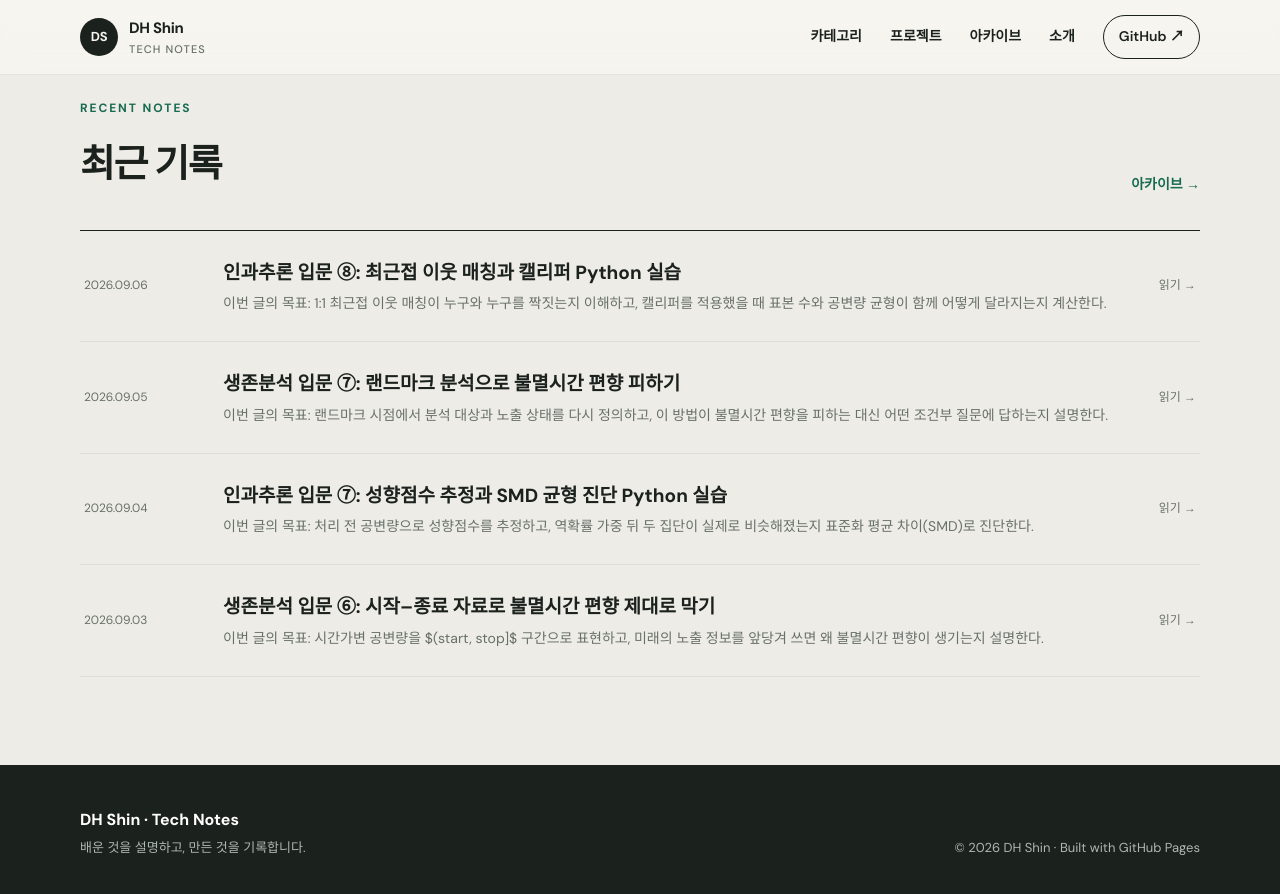
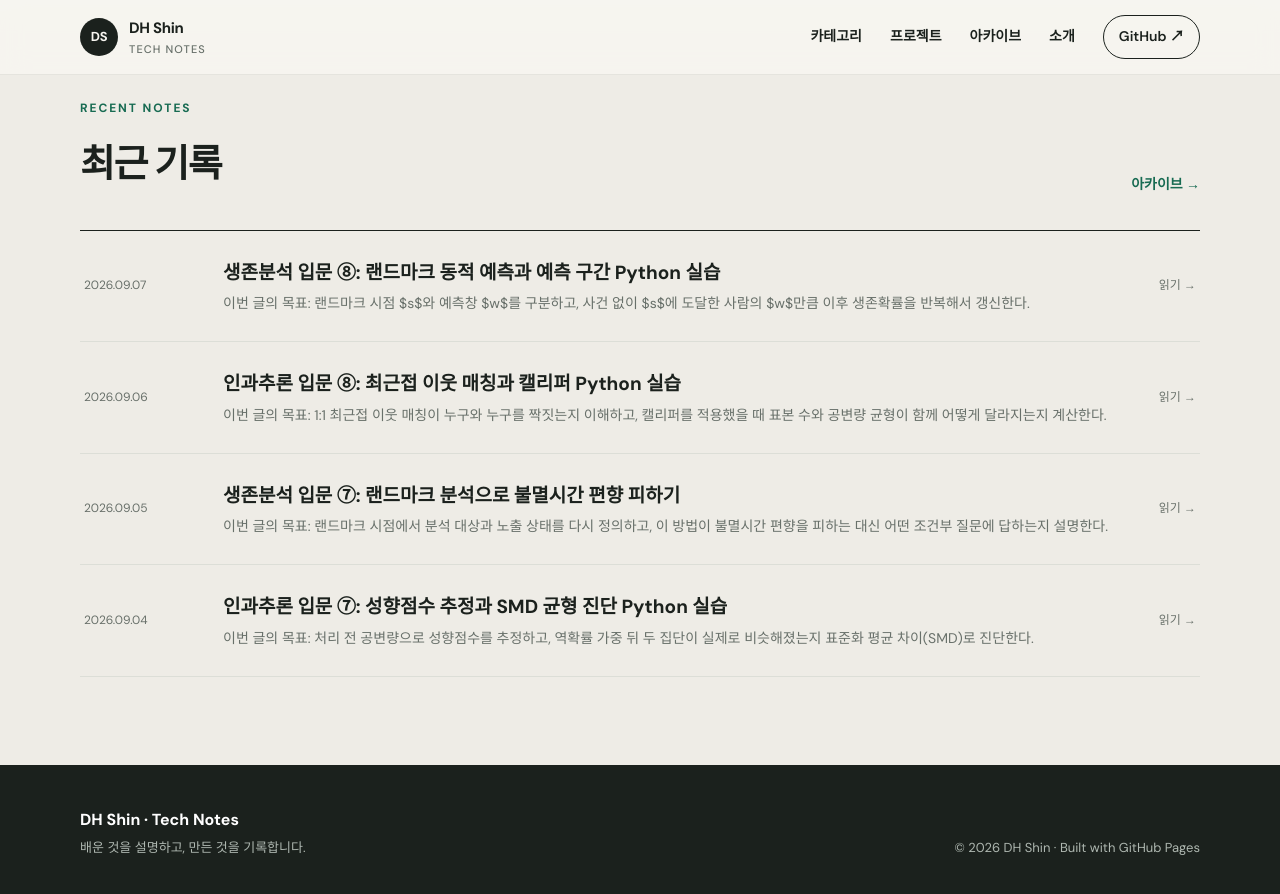
Before and after one commit to dhshin96/dhshin96.github.io, a Jekyll site: the page built from index.html, in a window 1280 px wide and 900 px high, scrolled down 1354 px. Shown: the top 894 px of the window. Built offline with Jekyll 4.4.1, drawn with Linux system fonts in a browser that asks for light colours; some of the changed lines change nothing that is shown.

Commit message:
Add dynamic landmark survival prediction lesson

````diff
--- a/_posts/2026-09-05-survival-landmark-analysis.md
+++ b/_posts/2026-09-05-survival-landmark-analysis.md
@@ -160,7 +160,7 @@
 
 ## 다음 글
 
-다음 글에서는 **여러 랜드마크 시점에서 생존예측을 갱신하는 동적 예측**과 예측 시점·예측 구간을 구분하는 법을 살펴본다.
+다음 글인 [생존분석 입문 ⑧: 랜드마크 동적 예측과 예측 구간 Python 실습]({{ '/posts/survival-dynamic-landmark-prediction/' | relative_url }})에서는 여러 랜드마크 시점에서 생존예측을 갱신하고, 예측 시점과 예측 구간을 구분하는 법을 살펴본다.
 
 ## 참고 자료
 
--- /dev/null
+++ b/_posts/2026-09-07-survival-dynamic-landmark-prediction.md
@@ -0,0 +1,149 @@
+---
+title: "생존분석 입문 ⑧: 랜드마크 동적 예측과 예측 구간 Python 실습"
+date: 2026-09-07 09:00:00 +0900
+categories: [기반 지식, 학습과 모델링]
+tags: [생존분석, 동적-예측, 랜드마크-분석, 조건부-생존, Kaplan-Meier, Python]
+description: "추적 중 살아 있는 대상의 정보를 기준으로 미래 생존확률을 다시 계산하는 원리를 배웁니다. 세 예측 시점의 조건부 Kaplan–Meier 값을 손계산과 Python으로 재현합니다."
+reading_time: 12
+series: "처음 시작하는 생존분석"
+level: "입문"
+math: true
+---
+
+> **이번 글의 목표:** 랜드마크 시점 $s$와 예측창 $w$를 구분하고, 사건 없이 $s$에 도달한 사람의 $w$만큼 이후 생존확률을 반복해서 갱신한다.
+
+8명의 합성 자료에서 4시간 단위 생존확률을 세 번 계산했다. 시간 2에서 시간 6까지의 예측은 0.750, 시간 4에서 시간 8까지는 0.514, 시간 6에서 시간 10까지는 0.300이었다. 같은 사람을 처음부터 끝까지 한 번 예측한 결과가 아니다. 매 시점에 아직 사건 없이 남은 사람만 새 출발선에 세우고, **지금부터 같은 길이의 미래**를 다시 물은 결과다.
+
+## 1. 동적 예측은 질문의 시계를 앞으로 옮긴다
+
+기준시점의 나이와 검사값만으로 만든 예측은 추적 중 새로 생긴 정보를 반영하지 못한다. 반면 동적 예측은 대상이 시간 $s$까지 사건 없이 도달했다는 사실과 그때까지 관측된 정보를 사용해 미래 위험을 갱신한다. 오늘은 공변량 없이 위험집합만 갱신하는 가장 단순한 형태부터 계산한다.
+
+직전 글에서 [한 랜드마크 시점에 표본과 집단을 다시 정의하는 이유]({{ '/posts/survival-landmark-analysis/' | relative_url }})를 배웠다. 그 글은 시간 4의 한 장면을 비교했다. 이번에는 $s=2,4,6$으로 장면을 옮기며 같은 계산을 반복한다. 각 장면에서 사건이 이미 발생한 사람은 제외하고, 아직 위험집합에 남은 사람만 미래 예측의 대상이 된다.
+
+여기서 두 시간을 섞지 않아야 한다.
+
+- **예측 시점 $s$:** 지금까지의 정보를 끊어 보는 랜드마크
+- **예측창 $w$:** 지금부터 얼마나 먼 미래까지 볼지 정한 길이
+- **예측 끝점 $s+w$:** 실제로 생존 여부를 묻는 달력상의 시점
+
+$s=4$, $w=4$라면 “시간 4까지 사건 없이 남은 사람이 시간 8까지도 사건 없이 지낼 확률”을 묻는다. $s$만 6으로 옮기고 $w=4$를 유지하면 끝점은 10이 된다. 서로 다른 달력 구간을 비교한다는 점이 핵심이다.
+
+## 2. 조건부 Kaplan–Meier로 첫 동적 예측 만들기
+
+대상 $i$의 사건 또는 검열 시간을 $T_i$, 사건 표시를 $\Delta_i$라 하자. 랜드마크 $s$에서 $T_i>s$인 대상만 남긴다. 이후 사건 시점 $t_j$의 직전 위험집합 크기를 $n_j(s)$, 사건 수를 $d_j$라 하면 다음 확률을 계산할 수 있다.
+
+$$
+\widehat S(s+w\mid T>s)
+=\prod_{s<t_j\le s+w}
+\left(1-\frac{d_j}{n_j(s)}\right)
+$$
+
+이 식은 시간 $s$까지 생존했다는 조건 아래 $s+w$까지 생존할 확률이다. 위험은 $1-\widehat S$로 바꿀 수 있다. 과거 사건은 곱에 들어가지 않고, $s$ 이후의 검열 대상은 검열 시점 전까지만 위험집합에 기여한다. 따라서 매 랜드마크에서 자료를 자르는 규칙과 [Kaplan–Meier의 위험집합 곱셈]({{ '/posts/km-curve-logrank/' | relative_url }})이 정확히 이어진다.
+
+<figure class="study-figure">
+  <img src="{{ '/assets/images/survival-analysis/dynamic-landmark-prediction-windows.svg' | relative_url }}" alt="시간 2, 4, 6을 각각 랜드마크로 삼고 길이 4의 예측창을 시간 6, 8, 10까지 이동시키며 조건부 생존확률을 갱신하는 세 개의 시간선">
+  <figcaption>그림 1. 예측창 길이 $w=4$는 같지만 랜드마크 $s$가 이동하면 위험집합과 끝점 $s+w$가 함께 달라진다.</figcaption>
+</figure>
+
+## 3. 시간 4에서 작은 손계산 해보기
+
+8명의 관측시간은 A부터 H까지 각각 3, 5, 6, 7, 8, 9, 10, 10이다. A, B, D, E, G는 사건이고 C, F, H는 검열이다. 시간 4에는 시간 3에 사건을 겪은 A를 제외한 7명이 남는다.
+
+시간 5에 B의 사건이 발생할 때 위험집합은 7명이다. 생존확률은 $1-1/7=6/7$이 된다. 시간 6의 C는 검열이므로 계단이 내려가지는 않지만 그 뒤 위험집합에서는 빠진다. 시간 7에는 5명 중 D에게 사건이 발생하고, 시간 8에는 4명 중 E에게 사건이 발생한다.
+
+$$
+\widehat S(8\mid T>4)
+=\left(1-\frac17\right)
+ \left(1-\frac15\right)
+ \left(1-\frac14\right)
+=\frac{18}{35}=0.514
+$$
+
+따라서 시간 4에 살아 있는 대상의 다음 4시간 사건 위험은 $1-0.514=0.486$이다. 시간 6의 검열을 사건처럼 세면 안 되고, 위험집합에서도 끝까지 남겨 두면 안 된다. 이 두 규칙이 손계산과 코드에서 같아야 한다.
+
+## 4. Python으로 세 랜드마크를 갱신하기
+
+아래 코드는 Python 표준 라이브러리만 사용한다. 사건과 검열이 같은 시점에 있으면 그 시점 직전에는 둘 다 위험집합에 있으므로 사건 확률을 먼저 계산한 뒤 다음 시점으로 넘어간다.
+
+```python
+records = [
+    ("A", 3, 1), ("B", 5, 1), ("C", 6, 0), ("D", 7, 1),
+    ("E", 8, 1), ("F", 9, 0), ("G", 10, 1), ("H", 10, 0),
+]
+
+
+def landmark_km(data, landmark, window):
+    horizon = landmark + window
+    eligible = [(i, t, e) for i, t, e in data if t > landmark]
+    survival = 1.0
+    steps = []
+
+    event_times = sorted({
+        t for _, t, e in eligible if e == 1 and t <= horizon
+    })
+    for t in event_times:
+        at_risk = sum(obs_time >= t for _, obs_time, _ in eligible)
+        events = sum(
+            obs_time == t and event == 1
+            for _, obs_time, event in eligible
+        )
+        survival *= 1 - events / at_risk
+        steps.append((t, at_risk, events, survival))
+
+    return len(eligible), horizon, survival, steps
+
+
+for s in (2, 4, 6):
+    n, end, survival, steps = landmark_km(records, s, window=4)
+    print(
+        f"s={s}, end={end}, n={n}, "
+        f"survival={survival:.3f}, risk={1-survival:.3f}"
+    )
+    print("steps:", steps)
+```
+
+핵심 출력은 다음과 같다.
+
+```text
+s=2, end=6, n=8, survival=0.750, risk=0.250
+s=4, end=8, n=7, survival=0.514, risk=0.486
+s=6, end=10, n=5, survival=0.300, risk=0.700
+```
+
+값이 0.750에서 0.300으로 낮아졌다고 해서 한 개인의 상태가 반드시 악화됐다고 단정할 수는 없다. 예측 시점마다 포함되는 위험집합이 달라졌고, 각 창이 덮는 사건 시점도 다르다. 이 예제는 집단의 조건부 Kaplan–Meier 추정값이지 개인별 예후 점수가 아니다.
+
+## 5. 반복 측정값을 넣으면 개인화가 시작된다
+
+실제 동적 예측은 시간 $s$까지 얻은 검사값이나 상태 $Z(s)$를 함께 사용한다. 각 랜드마크에서 살아 있는 대상만 남기고, 그 시점까지 관측된 최신 값으로 Cox 모형 등을 다시 적합하면 $\widehat S(s+w\mid T>s,Z(s))$를 계산할 수 있다. Cox 위험함수와 생존확률의 관계가 낯설다면 [Cox 모형의 위험비와 비례위험 가정]({{ '/posts/cox-hazard-ratio/' | relative_url }})을 먼저 복습하면 좋다.
+
+여러 $s$마다 별도 모형을 만들면 표본이 줄고 추정값이 흔들릴 수 있다. 그래서 실제 연구에서는 여러 랜드마크 자료를 쌓고 $s$의 효과를 매끄럽게 연결하는 landmark supermodel도 사용한다. 어느 방식을 쓰든 예측 대상은 $s$에 사건 없이 남은 사람이며, 입력값은 $s$까지 알 수 있었던 정보로 제한해야 한다.
+
+동적이라는 말이 미래 정보를 허용한다는 뜻은 아니다. 시간 6 예측에 시간 7 검사값을 넣거나, 전체 자료로 전처리한 값을 시간 2에 사용하면 누출이 생긴다. 훈련·검증 자료도 랜드마크 규칙에 맞춰 자르고, 예측 성능은 각 $(s,w)$ 조합에서 따로 평가해야 한다.
+
+<div class="related-reading">
+  <strong>이어 읽기</strong>
+  <p>랜드마크 분석 글로 조건부 대상 정의를 확인하고, Kaplan–Meier 글과 Cox 위험비 글로 비모수 예측과 공변량 모형의 차이를 연결해 보세요.</p>
+</div>
+
+## 직접 바꿔 보는 연습
+
+1. `window=3`으로 바꾸고 각 랜드마크의 끝점과 생존확률을 다시 계산한다.
+2. C의 시간 6 검열을 사건으로 바꿔 $s=4$ 예측의 계단이 어떻게 달라지는지 확인한다.
+3. 랜드마크를 5로 하나 추가하고 대상 수, 사건 시점, 4시간 위험을 손으로 먼저 적는다.
+
+## 핵심 요약
+
+1. 동적 예측은 사건 없이 도달한 현재 시점 $s$에서 위험집합과 관측 정보를 다시 정의한다.
+2. 예측 시점 $s$, 예측창 $w$, 끝점 $s+w$는 서로 다른 역할을 하므로 결과와 함께 명시해야 한다.
+3. 조건부 Kaplan–Meier는 공변량 없는 동적 예측의 출발점이며, 반복 측정값을 넣은 모형은 개인화를 더한다.
+4. 시점별 예측값 차이는 위험집합과 미래 구간이 함께 바뀐 결과이므로 개인 상태 변화로 곧바로 해석하지 않는다.
+
+## 다음 글
+
+다음 글에서는 **동적 예측의 시간별 Brier 점수와 보정**을 살펴보고, 예측 시점마다 “잘 맞는다”는 말을 어떻게 확인하는지 배운다.
+
+## 참고 자료
+
+- van Houwelingen (2007), [*Dynamic Prediction by Landmarking in Event History Analysis*](https://doi.org/10.1111/j.1467-9469.2006.00529.x), 랜드마크 위험집합에서 모형을 갱신하고 여러 시점의 모형을 연결하는 접근을 제시한다.
+- Rizopoulos et al. (2014), [*Dynamic Predictions with Time-Dependent Covariates in Survival Analysis using Joint Modeling and Landmarking*](https://arxiv.org/abs/1306.6479), 반복 측정 정보를 사용한 landmarking과 joint model의 예측 가정·성능 평가를 비교한다.
+- Signorelli et al. (2024), [*Dynamic prediction of survival using multivariate functional principal component analysis: A strict landmarking approach*](https://pmc.ncbi.nlm.nih.gov/articles/PMC10928955/), 랜드마크 이전 사건을 제외하고 그 시점까지의 종단 정보만 쓰는 strict landmarking 절차를 설명한다.
````
Also changed, not shown: assets/images/survival-analysis/dynamic-landmark-prediction-windows.svg (added).
